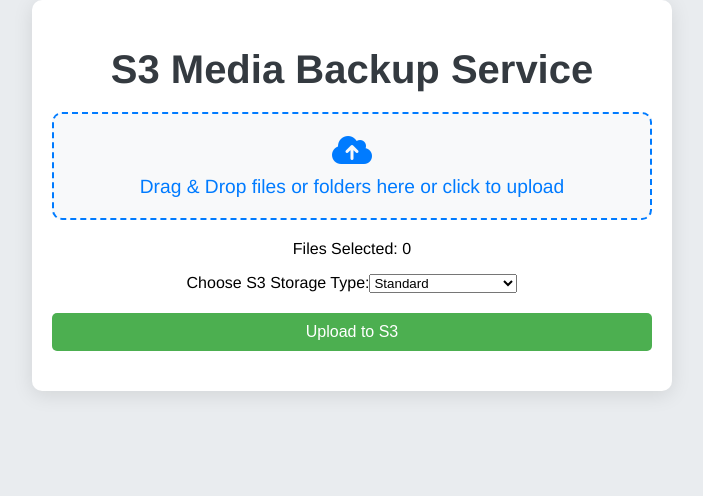
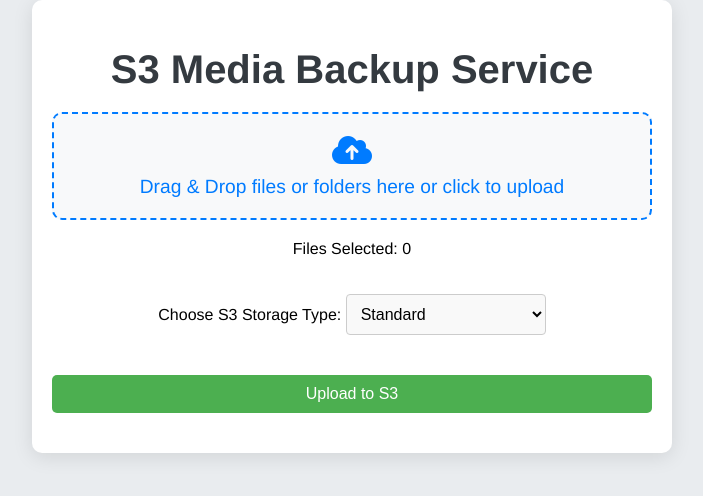
Before and after one commit to HealthyTechGuy/s3-media-backup-service, a React (Create React App) app in the folder frontend/: page / in a window 1280 px wide. Shown: the top 496 px of the page, without its empty margins (288-991 px from the left). Built offline with nearby package versions, Linux system fonts and the light colour scheme.

Commit message:
feat: updates frontend to improve functionality

```diff
--- a/frontend/src/App.js
+++ b/frontend/src/App.js
@@ -1,4 +1,3 @@
-// App.js
 import React, { useState } from 'react';
 import axios from 'axios';
 import DropZone from './components/DropZone'; // Import the DropZone component
@@ -58,7 +57,6 @@
         })
         .then(response => {
             setUploadStatus('Upload successful!');
-            console.log('Upload successful, response:', response.data);
         })
         .catch(error => {
             setUploadStatus('Upload failed.');
--- /dev/null
+++ b/frontend/src/components/StorageTypeSelector.css
@@ -0,0 +1,26 @@
+/* StorageTypeSelector.css */
+.storage-type-selector {
+    position: relative;
+    display: inline-block;
+    margin: 20px 0;
+}
+
+.storage-type-selector select {
+    width: 200px; /* Adjust width */
+    padding: 10px; /* Space inside */
+    border: 1px solid #ccc; /* Border color */
+    border-radius: 4px; /* Rounded corners */
+    background-color: #f9f9f9; /* Background color */
+    font-size: 16px; /* Font size */
+    transition: border-color 0.3s ease; /* Transition for border color */
+}
+
+.storage-type-selector select:hover {
+    border-color: #888; /* Border color on hover */
+}
+
+.storage-type-selector select:focus {
+    outline: none; /* Remove outline */
+    border-color: #007bff; /* Change border color when focused */
+    box-shadow: 0 0 5px rgba(0, 123, 255, 0.5); /* Box shadow */
+}
--- a/frontend/src/components/StorageTypeSelector.js
+++ b/frontend/src/components/StorageTypeSelector.js
@@ -1,21 +1,21 @@
 import React from 'react';
+import './StorageTypeSelector.css';
 
 const StorageTypeSelector = ({ selectedStorage, onStorageChange }) => {
-    const storageOptions = ['Standard', 'Glacier', 'Glacier Deep Archive'];
-
     return (
         <div className="storage-type-selector">
-            <label htmlFor="storage-type">Choose S3 Storage Type:</label>
+            <label htmlFor="storageType">Choose S3 Storage Type: </label>
             <select
-                id="storage-type"
+                id="storageType"
                 value={selectedStorage}
                 onChange={(e) => onStorageChange(e.target.value)}
             >
-                {storageOptions.map(option => (
-                    <option key={option} value={option}>
-                        {option}
-                    </option>
-                ))}
+                <option value="Standard">Standard</option>
+                <option value="Intelligent-Tiering">Intelligent-Tiering</option>
+                <option value="Standard-IA">Standard-IA</option>
+                <option value="OneZone-IA">OneZone-IA</option>
+                <option value="Glacier">Glacier</option>
+                <option value="Glacier-Deep-Archive">Glacier Deep Archive</option>
             </select>
         </div>
     );
```
Also changed, not shown: 1 other file (tests, documents, lock files or other folders).
